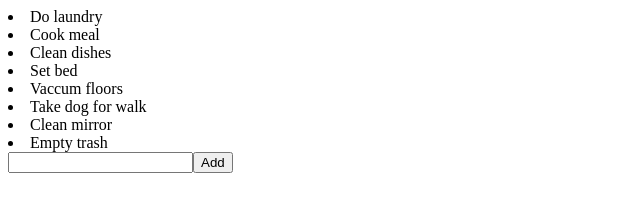
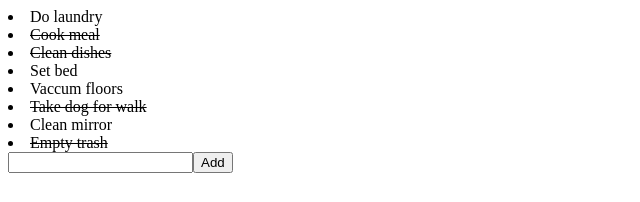
Before and after one commit to Auraya33/iSA_React, a React (Create React App) app in the folder isa_react_task-12/: page / in a window 1280 px wide. Shown: the top 202 px of the page, without its empty margins (0-640 px from the left). Built offline with nearby package versions, Linux system fonts and the light colour scheme.

Commit message:
add line-through on task done

```diff
--- a/isa_react_task-12/src/Components/App.js
+++ b/isa_react_task-12/src/Components/App.js
@@ -1,6 +1,5 @@
 import React from 'react';
 import MuiThemeProvider from 'material-ui/styles/MuiThemeProvider';
-import PropTypes from 'prop-types';
 
 import Todo from './Todo';
 import AddTodo from './AddTodo';
--- a/isa_react_task-12/src/Components/Todo.js
+++ b/isa_react_task-12/src/Components/Todo.js
@@ -1,17 +1,17 @@
 import React from 'react'
 import PropTypes from 'prop-types';
+
 
 
 class Todo extends React.Component {
     render() {
         const { name, isFinished } = this.props;
+        let className = 'todo';
 
-        if (isFinished.props === true) {
+        if (isFinished === true) {
+            className += ' todo-done' }
 
-            document.querySelectorAll('li').style.textDecoration = 'line-through';
-        }
-
-        return  <li>{name} {isFinished}</li>
+        return <li className={ className }>{name} {isFinished}</li>
     }
 }
 
--- a/isa_react_task-12/src/css/style.css
+++ b/isa_react_task-12/src/css/style.css
@@ -1,3 +1,7 @@
 .todo-done {
     text-decoration: line-through;
 }
+
+.todo {
+    font-size: 16px;
+}
```
